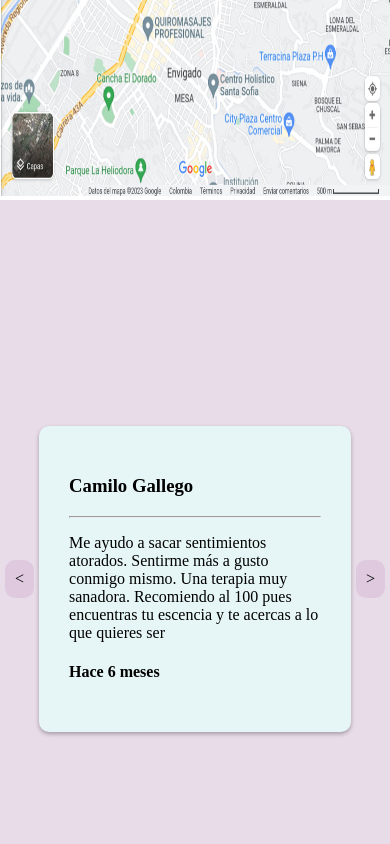
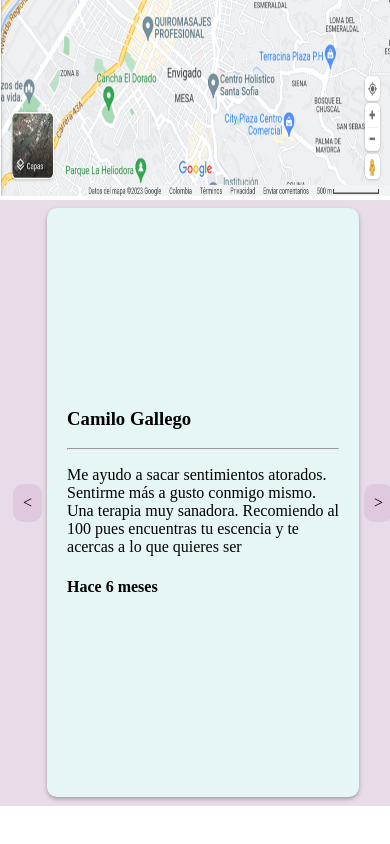
Before and after one commit to danielcarz/vercel5, a React (Vite) app: page / in a window 390 px wide. Shown: the part 2397-3241 px from the top of the page. After the commit the page ends 3203 px from the top, so only its background shows below. Built offline with nearby package versions, Linux system fonts and the light colour scheme.

Commit message:
SASS: comments: posicionamiento

```diff
--- a/src/sass/components/_comments.scss
+++ b/src/sass/components/_comments.scss
@@ -6,7 +6,8 @@
 
         margin: 0 auto;
         width: 100%;
-        height: 90vh;
+        height: 70vh;
+        padding: 0.5rem;
 
         overflow-x: scroll;
         scroll-snap-type: x mandatory;
@@ -31,7 +32,8 @@
 
             margin: 0 auto;
             width: 100%;
-            padding: 30px;
+            height: 549px;
+            padding:  20px;
 
             display: flex;
             align-items: center;
--- a/src/sass/index.css
+++ b/src/sass/index.css
@@ -803,7 +803,8 @@ body {
             align-items: center;
     margin: 0 auto;
     width: 100%;
-    height: 90vh;
+    height: 70vh;
+    padding: 0.5rem;
     overflow-x: scroll;
     -ms-scroll-snap-type: x mandatory;
         scroll-snap-type: x mandatory;
@@ -823,7 +824,8 @@ body {
             box-shadow: 0px 2px 4px rgba(0, 0, 0, 0.3);
     margin: 0 auto;
     width: 100%;
-    padding: 30px;
+    height: 549px;
+    padding: 20px;
     display: -webkit-box;
     display: -ms-flexbox;
     display: flex;
```
Also changed, not shown: 1 other file (tests, documents, lock files or other folders).
